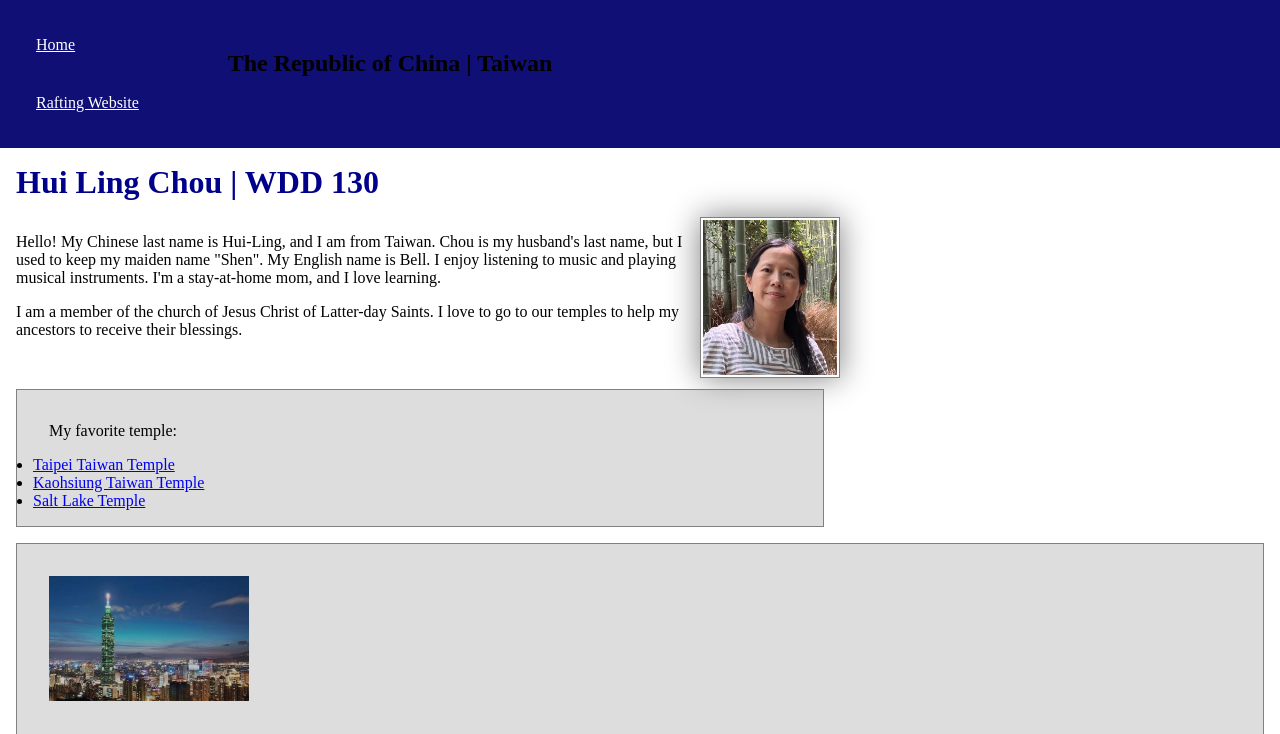
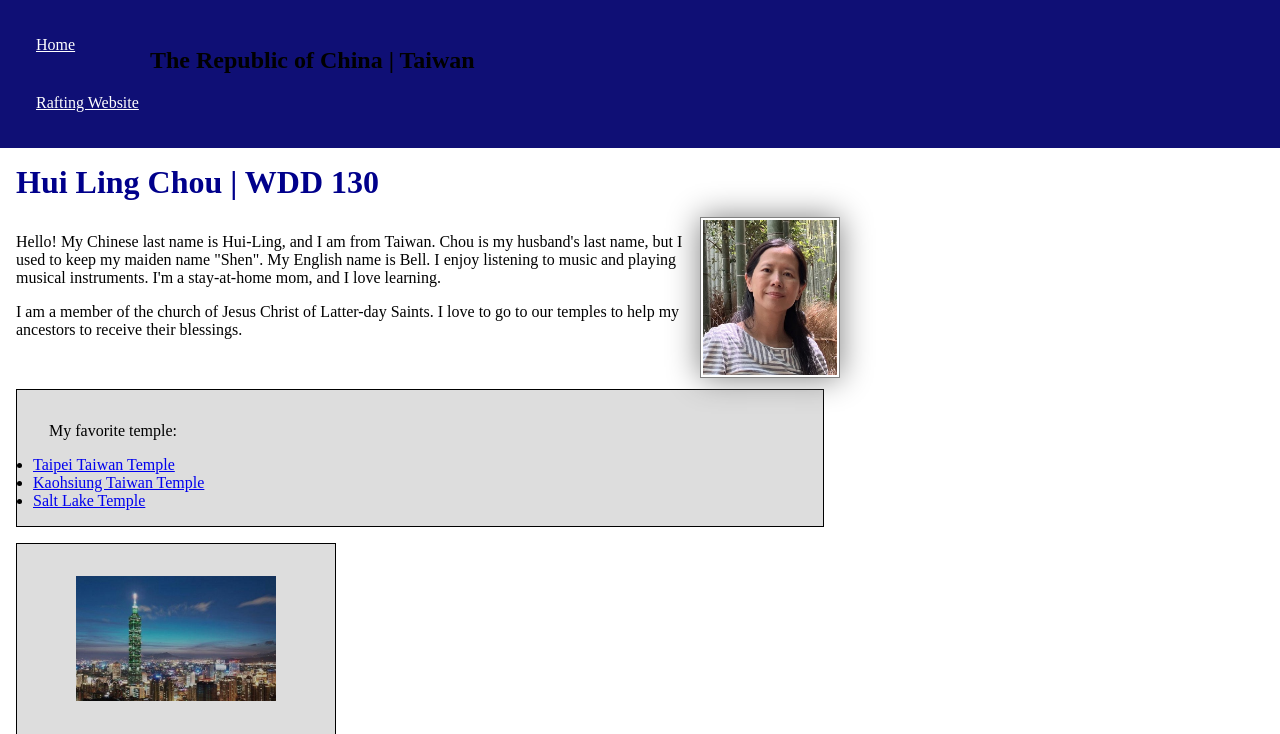
Before and after one commit to bellshen/wdd130, a plain HTML site: page index.html in a window 1280 px wide. Shown: the top 734 px of the page. Drawn offline with Linux system fonts and the light colour scheme.

Commit message:
css rules changed

```diff
--- a/styles/styles.css
+++ b/styles/styles.css
@@ -44,12 +44,15 @@ main {
     max-width: 840px;
 }
 
+aside {
+    width: 20em;
+    text-align: center;
+}
+
 aside h2 {
     position: absolute;
-    width: 20em;
-    top: 50px;
+    top: 47px;
     left: 150px;
-    text-align: center;
 }
 
 aside img{
@@ -69,8 +72,8 @@ footer {
 
 /* Class Selectors */
 .box {
-    margin: var(--margin);
-    border: var(--border);
+    margin: 1rem;
+    border: 1px solid black;
     padding: var(--padding);
     background-color: #ddd;
     color: #000;
```
Also changed, not shown: index.html (+2 -0 lines).
